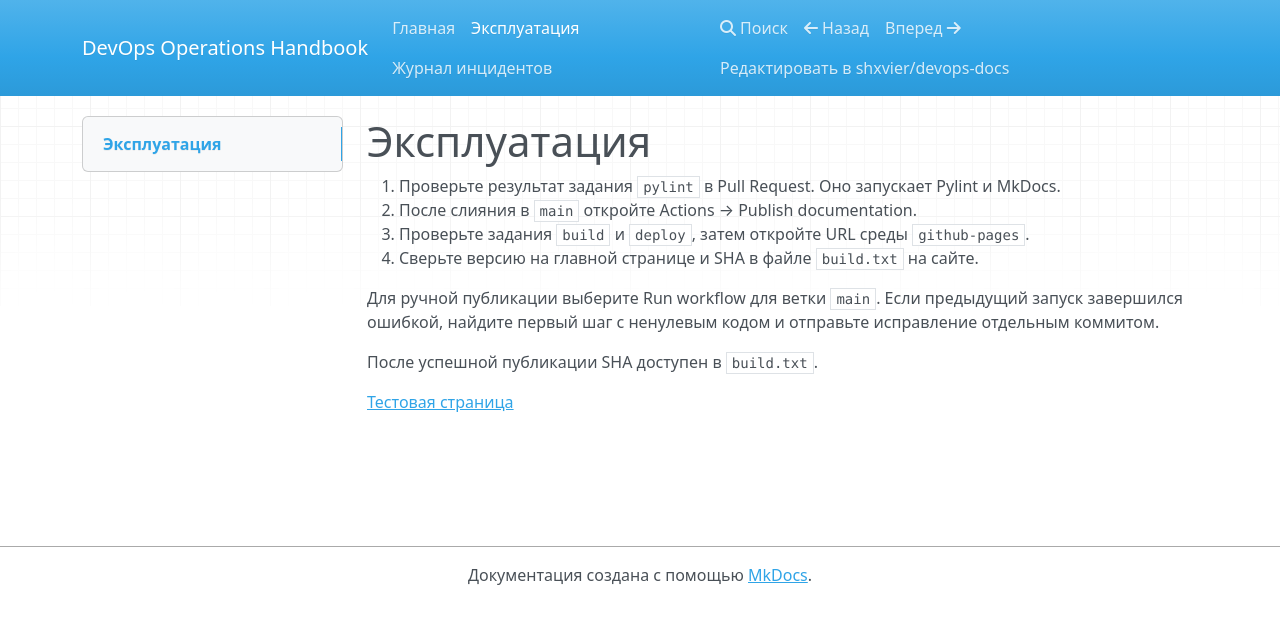
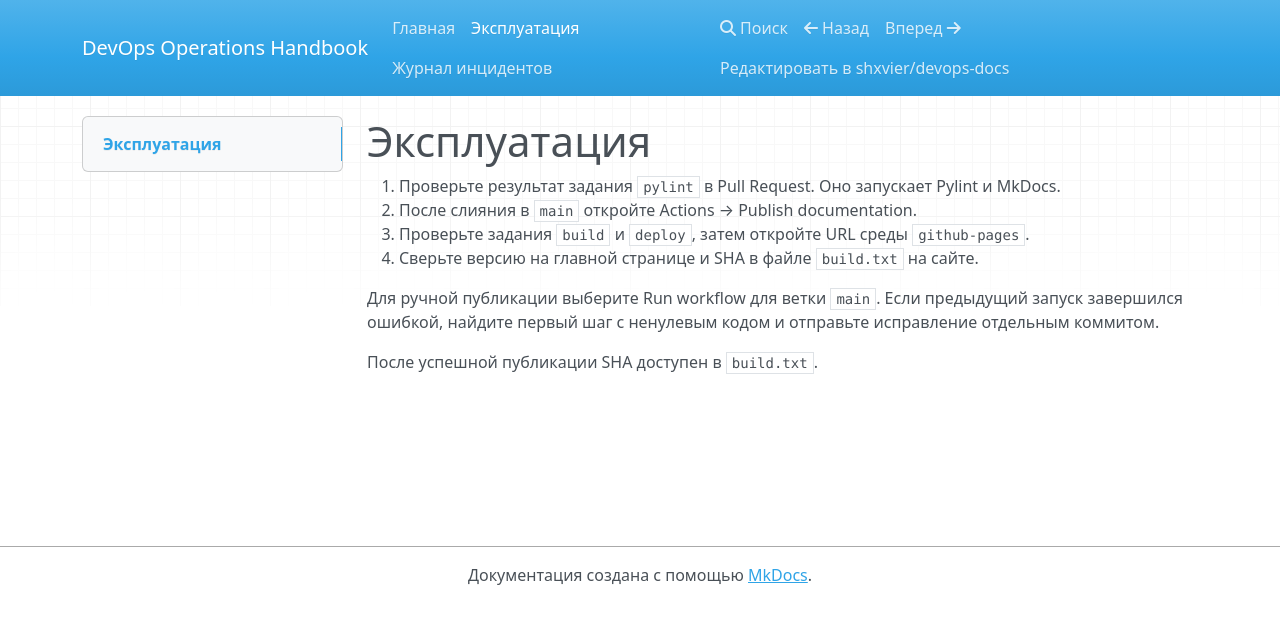
Before and after one commit to shxvier/devops-docs, an MkDocs documentation site: the page built from docs/runbook.md, in a window 1280 px wide. Shown: the top 624 px of the page. Built offline with MkDocs 1.6.1, drawn with Linux system fonts in a browser that asks for light colours; nearby versions of some CDN libraries.

Commit message:
Удалить контрольную битую ссылку

```diff
--- a/docs/runbook.md
+++ b/docs/runbook.md
@@ -10,5 +10,3 @@
 исправление отдельным коммитом.
 
 После успешной публикации SHA доступен в `build.txt`.
-
-[Тестовая страница](missing-page.md)
```
